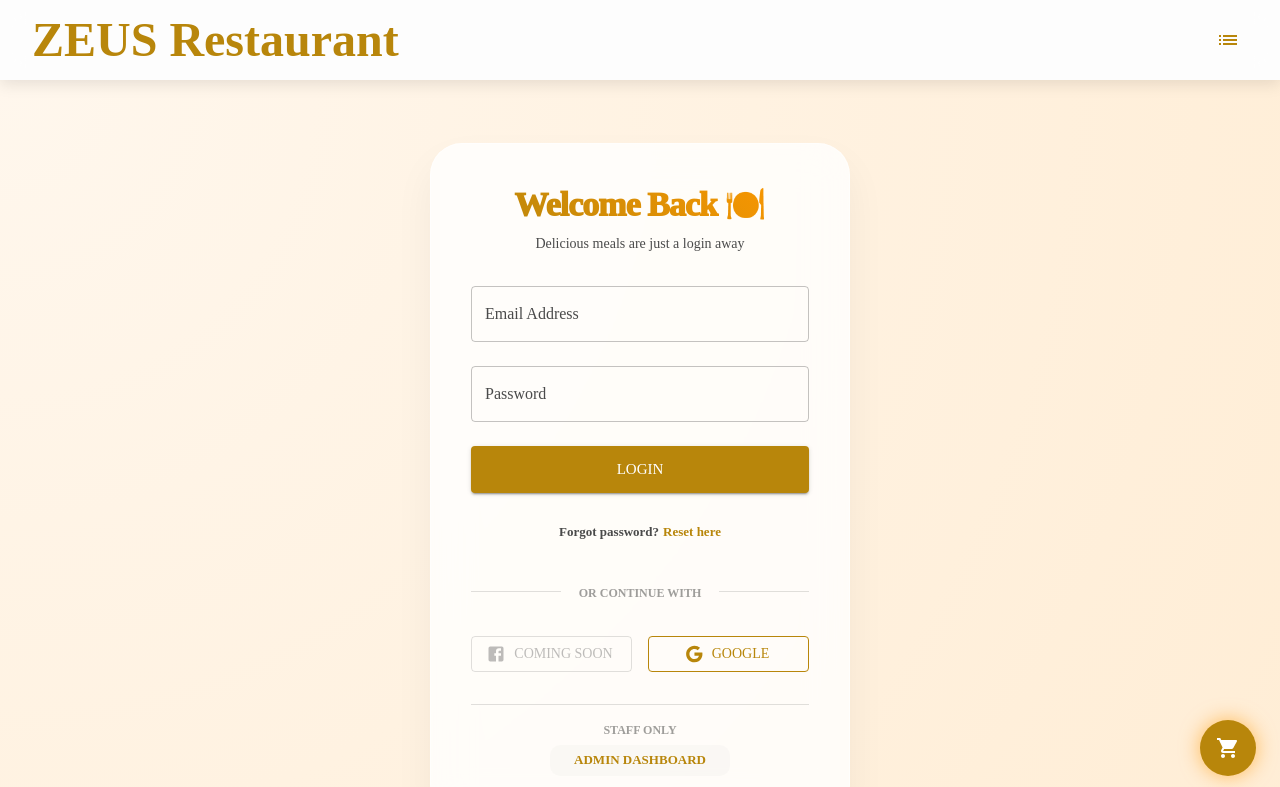
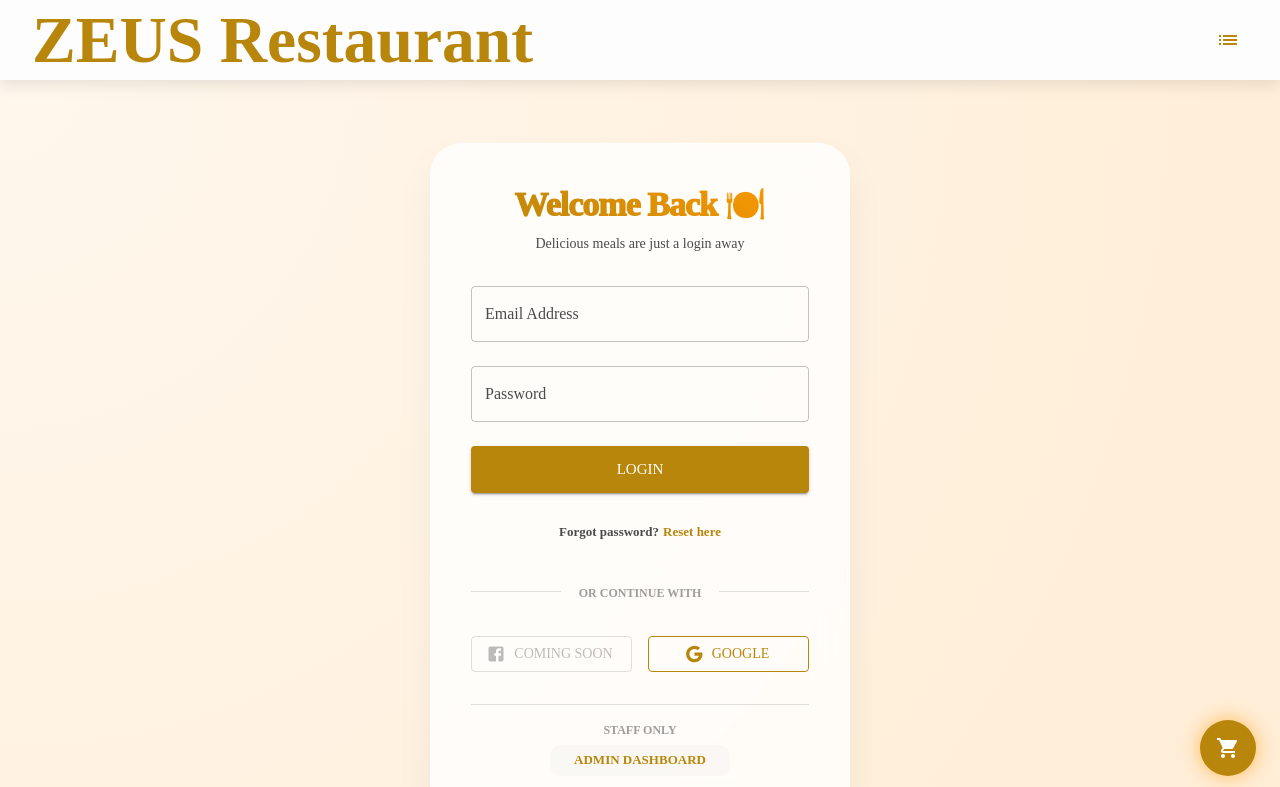
Before and after one commit to YA-A-SH/Resturant-Pro-React, a React (Vite) app: page /profile in a window 1280 px wide. Shown: the top 787 px of the page. Built offline with nearby package versions, Linux system fonts and the light colour scheme.

Commit message:
Clean Skeleton Comp

```diff
--- a/src/Project/Else/Components/Heading.jsx
+++ b/src/Project/Else/Components/Heading.jsx
@@ -44,7 +44,15 @@ export default function Head({ setMode, mode }) {
           variant="h3"
           fontWeight={900}
           color="primary"
-          sx={{ cursor: "pointer" }}
+          sx={{
+            cursor: "pointer",
+            fontSize: {
+              xs: "2.2rem",
+              sm: "2.7rem",
+              md: "3.2rem",
+              lg: "4.1rem",
+            },
+          }}
           onClick={() => navigate("/")}
         >
           ZEUS Restaurant
--- a/src/Project/Main/AllComp.jsx
+++ b/src/Project/Main/AllComp.jsx
@@ -80,12 +80,14 @@ export default function Base({
     }
     return buttons;
   };
+
   const handleCloseSnackbar = (reason) => {
     if (reason === "clickaway") {
       return;
     }
     setOpenSnackbar(false);
   };
+
   return (
     <Box
       sx={{ minHeight: "100vh", background: gradientBackground, pt: 5, pb: 10 }}
@@ -128,7 +130,7 @@ export default function Base({
 
         {/* ===== Check if the Comp is Meals or Else===== */}
 
-        {id === "1" ? (
+        {id === "drinks" ? (
           <Stack spacing={1} alignItems="center" mb={6}>
             <Typography
               variant="h3"
--- a/src/Project/Main/Components/Sweets&DrinksBaseComp.jsx
+++ b/src/Project/Main/Components/Sweets&DrinksBaseComp.jsx
@@ -70,7 +70,7 @@ export default function SweetsAndDrinks({ type }) {
       loading={loading}
       data={sortedMeals}
       error={error}
-      id="drinks"
+      id={type}
       msg={type === "drinks" ? "Our Drinks" : "Our Best Sweets"}
       body={
         type === "drinks"
--- a/src/Project/Skeleton/SweetsSkiliton.jsx
+++ b/src/Project/Skeleton/DrinksAndSweetsSkiliton.jsx
@@ -1,6 +1,6 @@
 import { Box, Grid, Skeleton } from "@mui/material";
 
-export default function SweetsSkeleton() {
+export default function DrinksAndSweetsSkeleton() {
   return (
     <Box sx={{ pt: 5, px: { xs: 2, md: 6 } }}>
       <Skeleton width={300} height={55} sx={{ mx: "auto", mb: 2 }} />
--- a/src/Project/Skeleton/DrinksSkeleton.jsx
+++ /dev/null
@@ -1,19 +0,0 @@
-import { Box, Grid, Skeleton } from "@mui/material";
-
-export default function DrinksSkeleton() {
-  return (
-    <Box sx={{ pt: 5, px: { xs: 2, md: 6 } }}>
-      <Skeleton width={250} height={50} sx={{ mx: "auto", mb: 3 }} />
-      <Skeleton width={350} height={20} sx={{ mx: "auto", mb: 6 }} />
-
-      <Grid container spacing={4} justifyContent="center">
-        {[...Array(8)].map((_, i) => (
-          <Grid item xs={12} sm={6} md={4} lg={3} key={i}>
-            <Skeleton variant="rounded" height={280} width={300} />
-            <Skeleton width="70%" sx={{ mt: 1 }} />
-          </Grid>
-        ))}
-      </Grid>
-    </Box>
-  );
-}
--- a/src/Project/Skeleton/ProfileSkeleton.jsx
+++ b/src/Project/Skeleton/ProfileSkeleton.jsx
@@ -9,6 +9,7 @@ export default function ProfileSkeleton() {
         display: "flex",
         flexDirection: "column",
         alignItems: "center",
+        width: "100%",
       }}
     >
       <Box
@@ -30,7 +31,16 @@ export default function ProfileSkeleton() {
         <Skeleton variant="rounded" width={160} height={40} />
       </Box>
 
-      <Grid container spacing={3} sx={{ width: "90%" }}>
+      <Grid
+        container
+        spacing={3}
+        sx={{
+          width: "100%",
+          display: "flex",
+          alignItems: "center",
+          justifyContent: "center",
+        }}
+      >
         {[...Array(5)].map((_, i) => (
           <Grid item xs={12} sm={6} md={4} key={i}>
             <Card sx={{ p: 2, borderRadius: 3 }}>
```
Also changed, not shown: src/Project/Else/PreApp.jsx (+3 -4 lines).
